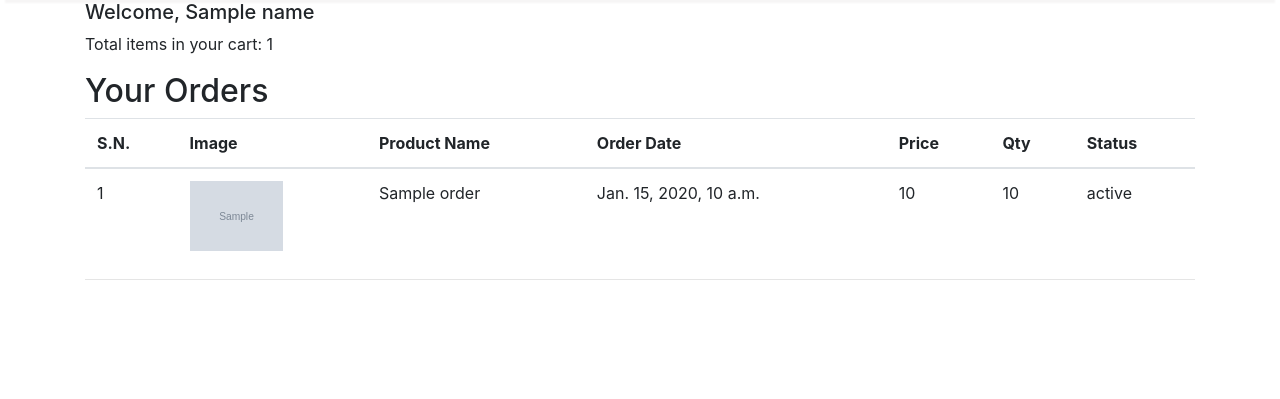
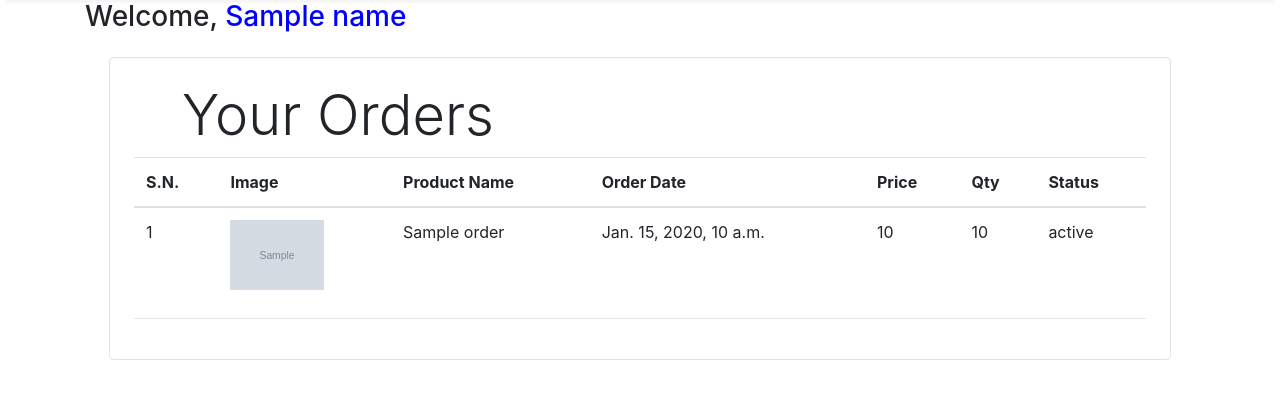
Before and after one commit to ambreesh62/Ecommerce, a Django app: template store/templates/order.html in a window 1280 px wide. Shown: the part 75-474 px from the top of the page. Run offline with Django 4.2, Linux system fonts and the light colour scheme; the template is opened without the code that fills it: most values are stand-ins (such as "Sample title", 1, 10 or a date in 2020); grey boxes marked "Sample" are stand-in pictures; some libraries are stand-ins or nearby versions.

Commit message:
improve order page

```diff
--- a/store/templates/order.html
+++ b/store/templates/order.html
@@ -3,9 +3,9 @@
 {% block title %}Your Orders{% endblock title %}
 {% block content %}
 <div class="container">
-    <h5>Welcome, {{ name }}</h5>
-    <p>Total items in your cart: {{ total_item }}</p>
-    <h2>Your Orders</h2>
+    <h3>Welcome, <span style="color: blue;">{{ name }}</span></h3>
+    <div class="border rounded p-4 m-4">
+    <h2 class="display-4 pl-4 ml-4">Your Orders</h2>
     <table class="table">
         <thead>
             <tr>
```
